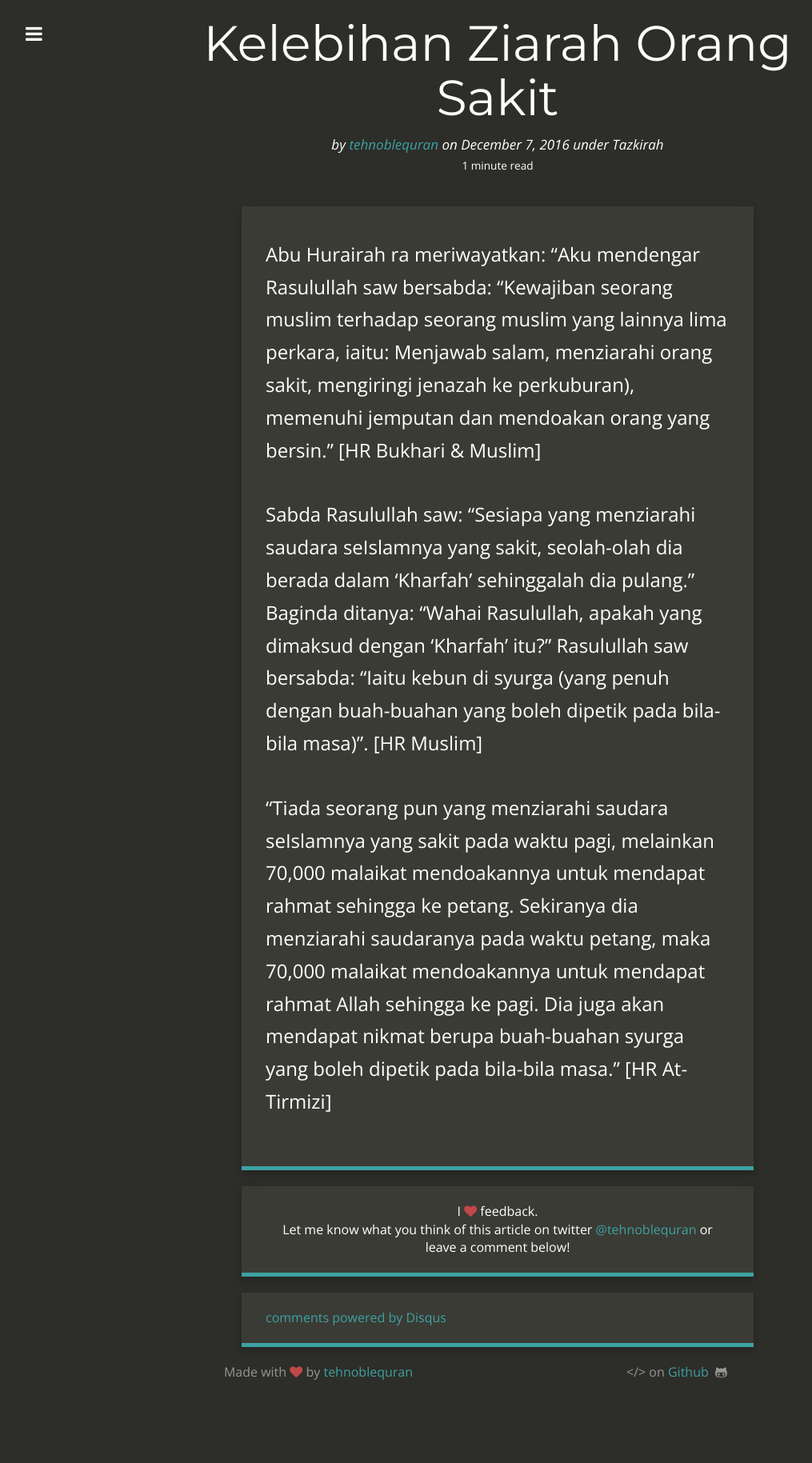
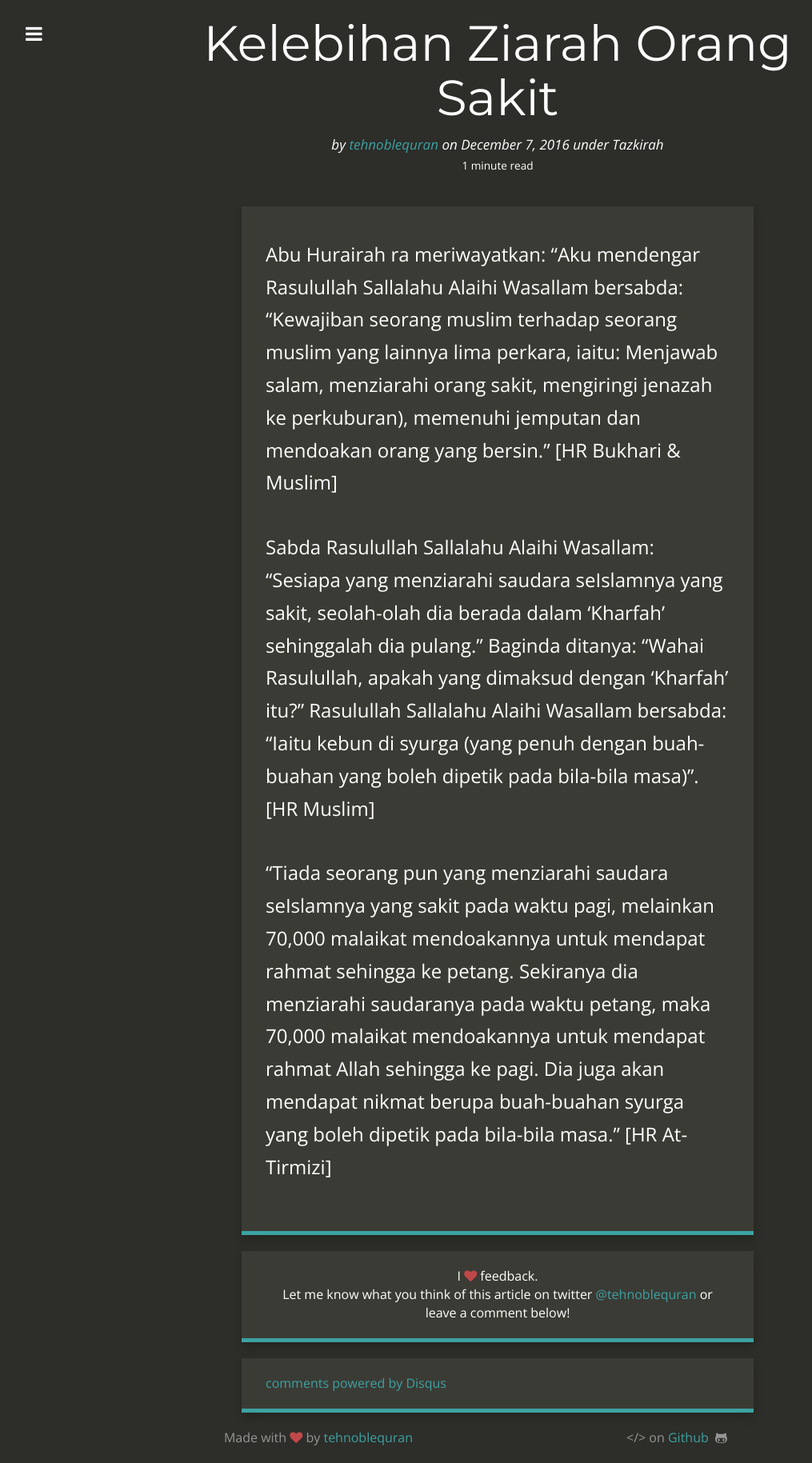
Before and after one commit to kedamaian/swsyafiq, a Jekyll site: the page built from _posts/2016-12-07-kelebihan-ziarah-orang-sakit.md, in a window 1280 px wide. Shown: the whole page at 80% size, without its empty margins (18-1033 px from the left). Built offline with Jekyll 4.4.1, drawn with Linux system fonts in a browser that asks for light colours; nearby versions of some CDN libraries; comment, search, counter and statistics services are not loaded; before the commit the page ends 1747 px from its top, so only the background shows below that.

Commit message:
Update 2016-12-07-kelebihan-ziarah-orang-sakit.md

```diff
--- a/_posts/2016-12-07-kelebihan-ziarah-orang-sakit.md
+++ b/_posts/2016-12-07-kelebihan-ziarah-orang-sakit.md
@@ -6,8 +6,8 @@ title: Kelebihan Ziarah Orang Sakit
 categories:
   - Tazkirah
 ---
-Abu Hurairah ra meriwayatkan: “Aku mendengar Rasulullah saw bersabda: “Kewajiban seorang muslim terhadap seorang muslim yang lainnya lima perkara, iaitu: Menjawab salam, menziarahi orang sakit, mengiringi jenazah ke perkuburan), memenuhi jemputan dan mendoakan orang yang bersin.” [HR Bukhari & Muslim]
+Abu Hurairah ra meriwayatkan: “Aku mendengar Rasulullah Sallalahu Alaihi Wasallam bersabda: “Kewajiban seorang muslim terhadap seorang muslim yang lainnya lima perkara, iaitu: Menjawab salam, menziarahi orang sakit, mengiringi jenazah ke perkuburan), memenuhi jemputan dan mendoakan orang yang bersin.” [HR Bukhari & Muslim]
 
-Sabda Rasulullah saw: “Sesiapa yang menziarahi saudara seIslamnya yang sakit, seolah-olah dia berada dalam ‘Kharfah’ sehinggalah dia pulang.” Baginda ditanya: “Wahai Rasulullah, apakah yang dimaksud dengan ‘Kharfah’ itu?” Rasulullah saw bersabda: “Iaitu kebun di syurga (yang penuh dengan buah-buahan yang boleh dipetik pada bila-bila masa)”. [HR Muslim]
+Sabda Rasulullah Sallalahu Alaihi Wasallam: “Sesiapa yang menziarahi saudara seIslamnya yang sakit, seolah-olah dia berada dalam ‘Kharfah’ sehinggalah dia pulang.” Baginda ditanya: “Wahai Rasulullah, apakah yang dimaksud dengan ‘Kharfah’ itu?” Rasulullah Sallalahu Alaihi Wasallam bersabda: “Iaitu kebun di syurga (yang penuh dengan buah-buahan yang boleh dipetik pada bila-bila masa)”. [HR Muslim]
 
 “Tiada seorang pun yang menziarahi saudara seIslamnya yang sakit pada waktu pagi, melainkan 70,000 malaikat mendoakannya untuk mendapat rahmat sehingga ke petang. Sekiranya dia menziarahi saudaranya pada waktu petang, maka 70,000 malaikat mendoakannya untuk mendapat rahmat Allah sehingga ke pagi. Dia juga akan mendapat nikmat berupa buah-buahan syurga yang boleh dipetik pada bila-bila masa.” [HR At-Tirmizi]
```
